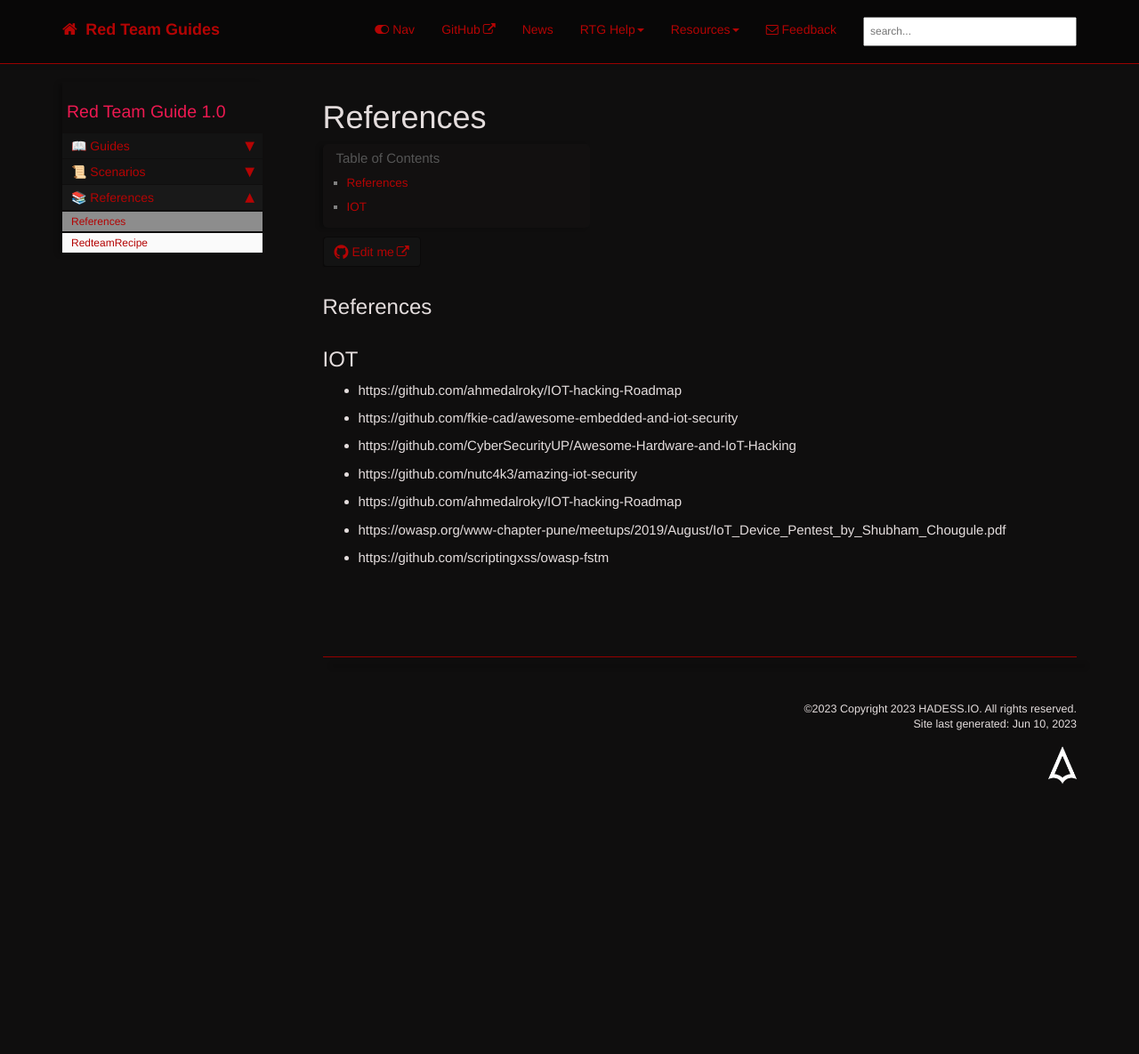
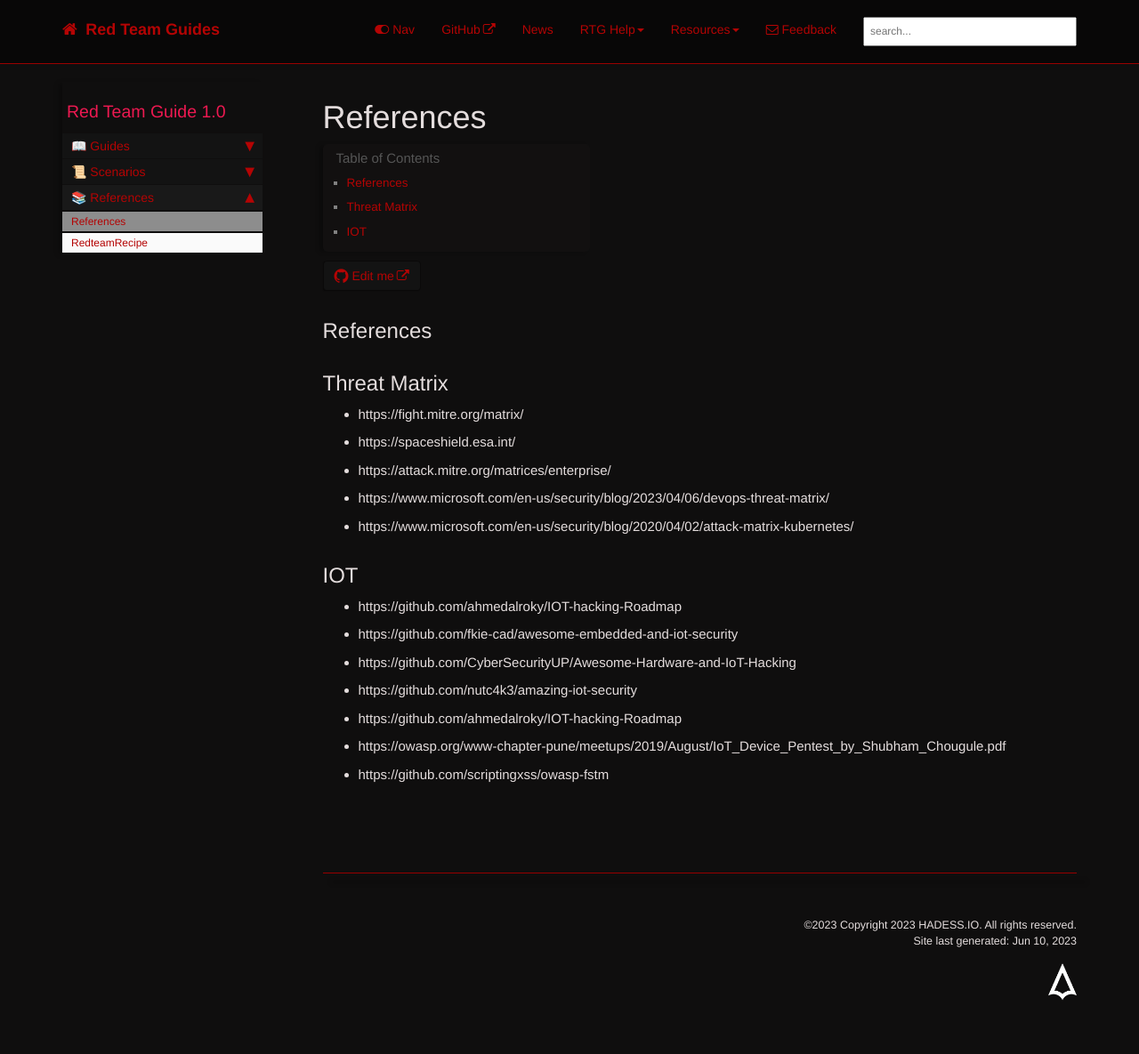
Before and after one commit to redteamguides/redteamguides.github.io, a Jekyll site: the page built from pages/mydoc/references.md, in a window 1280 px wide. Shown: the whole page at 89% size. Built offline with Jekyll 4.4.1, drawn with Linux system fonts in a browser that asks for light colours; comment, search, counter and statistics services are not loaded; before the commit the page ends 942 px from its top, so only the background shows below that.

Commit message:
Update references.md

```diff
--- a/pages/mydoc/references.md
+++ b/pages/mydoc/references.md
@@ -8,6 +8,17 @@ folder: mydoc
 
 
 ## References
+
+
+## Threat Matrix
+
+- https://fight.mitre.org/matrix/
+- https://spaceshield.esa.int/
+- https://attack.mitre.org/matrices/enterprise/
+- https://www.microsoft.com/en-us/security/blog/2023/04/06/devops-threat-matrix/
+- https://www.microsoft.com/en-us/security/blog/2020/04/02/attack-matrix-kubernetes/
+
+
 
 
 ## IOT
```
